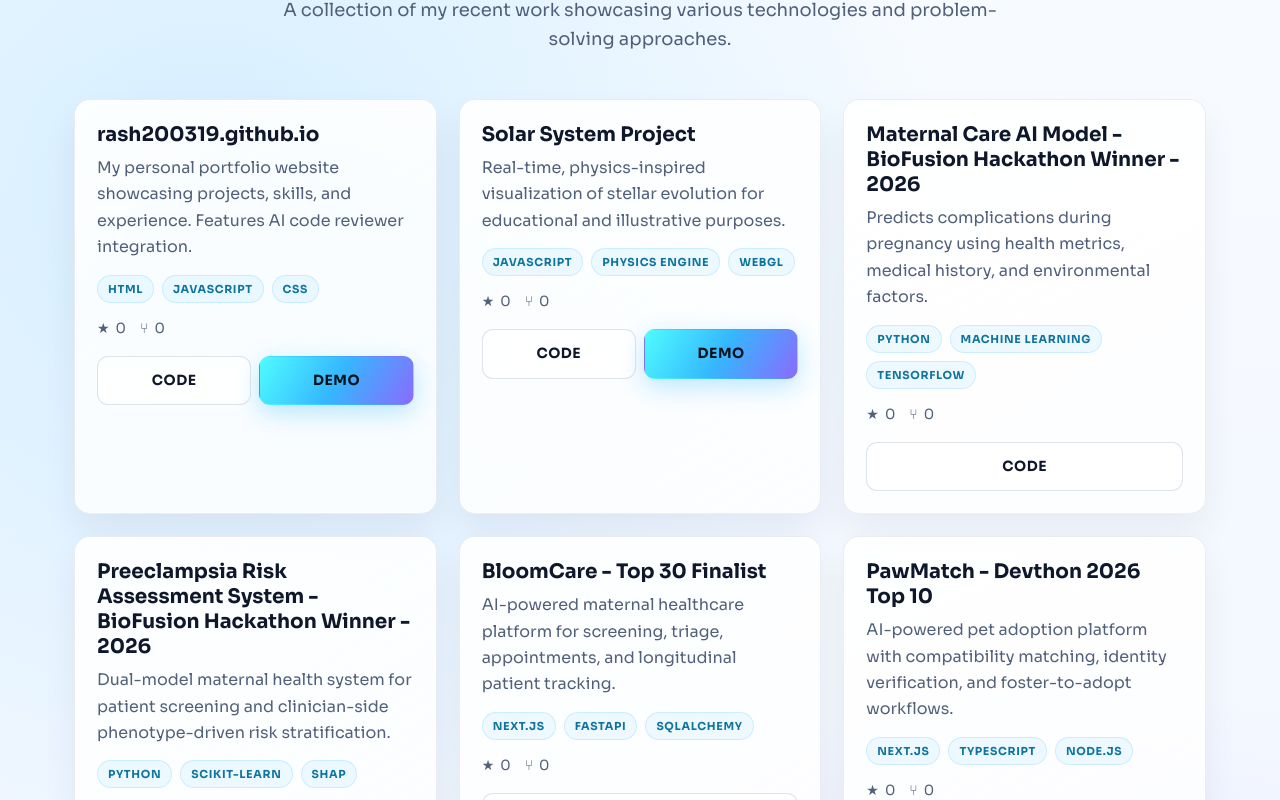
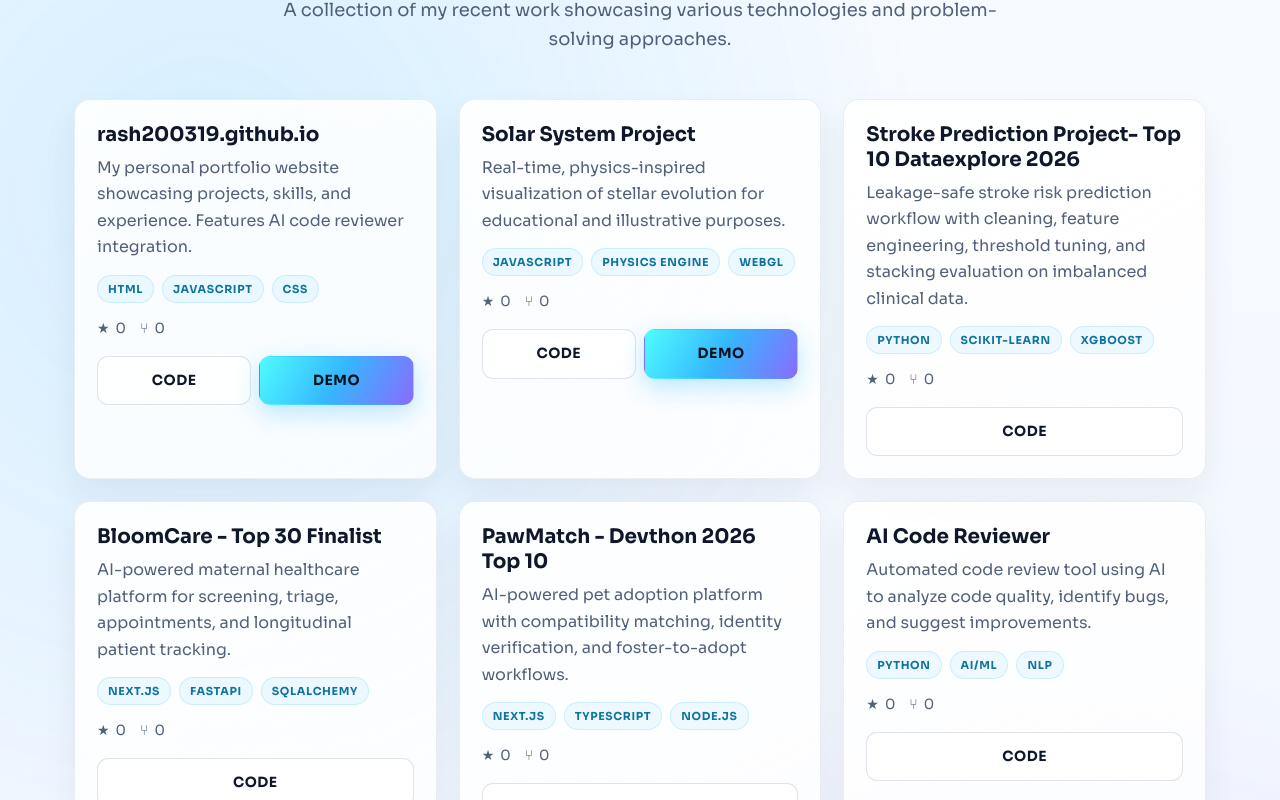
Before and after one commit to rash200319/portfolio-website, a React (Vite) app: page / in a window 1280 px wide. Shown: the part 1620-2420 px from the top of the page. Built offline with nearby package versions, Linux system fonts and the light colour scheme; no server answers.

Commit message:
fixed dataexplore achievement issue

```diff
--- a/data/content.js
+++ b/data/content.js
@@ -20,20 +20,11 @@
     forks: 0,
   },
   {
-    title: "Maternal Care AI Model - BioFusion Hackathon Winner - 2026",
+    title: "Stroke Prediction Project- Top 10 Dataexplore 2026",
     description:
-      "Predicts complications during pregnancy using health metrics, medical history, and environmental factors.",
-    technologies: ["Python", "Machine Learning", "TensorFlow"],
-    github: "https://github.com/rash200319/two_stage_preeclampsia_AI_model.git",
-    stars: 0,
-    forks: 0,
-  },
-  {
-    title: "Preeclampsia Risk Assessment System - BioFusion Hackathon Winner - 2026",
-    description:
-      "Dual-model maternal health system for patient screening and clinician-side phenotype-driven risk stratification.",
-    technologies: ["Python", "Scikit-learn", "SHAP"],
-    github: "https://github.com/rash200319/two_stage_preeclampsia_AI_model.git",
+      "Leakage-safe stroke risk prediction workflow with cleaning, feature engineering, threshold tuning, and stacking evaluation on imbalanced clinical data.",
+    technologies: ["Python", "Scikit-learn", "XGBoost"],
+    github: "https://github.com/rash200319",
     stars: 0,
     forks: 0,
   },
--- a/src/App.jsx
+++ b/src/App.jsx
@@ -42,7 +42,7 @@
         title: "DataExplore Model Training Competition - Stage 01 Top 10",
         meta: "Competition Achievement",
         detail:
-          "Reached the top 10 in Stage 01 by building a strong model training pipeline with practical, leakage-safe evaluation.",
+          "Reached the top 10 in Stage 01 using the stroke prediction project, built with a strong leakage-safe training pipeline and practical evaluation.",
       },
       {
         title: "MODEL-X National Hackathon",
```
